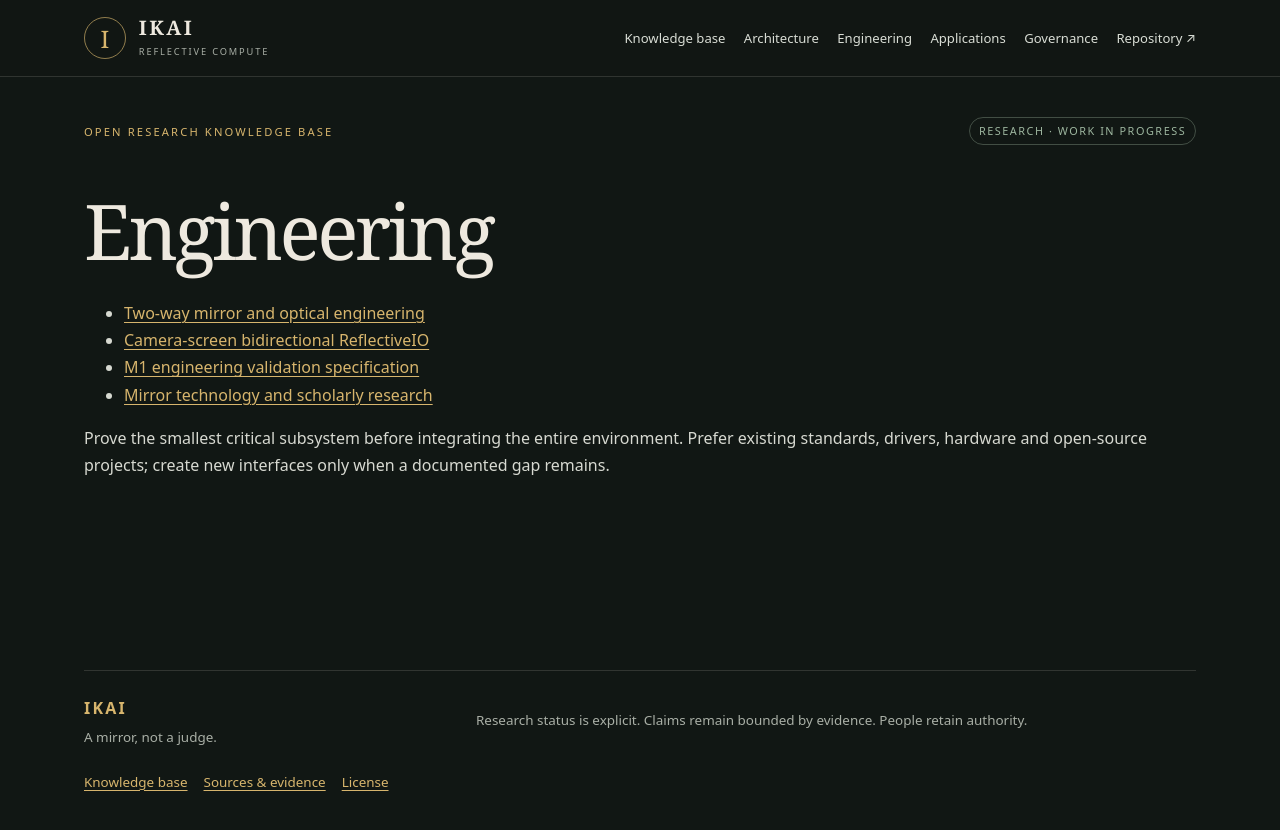
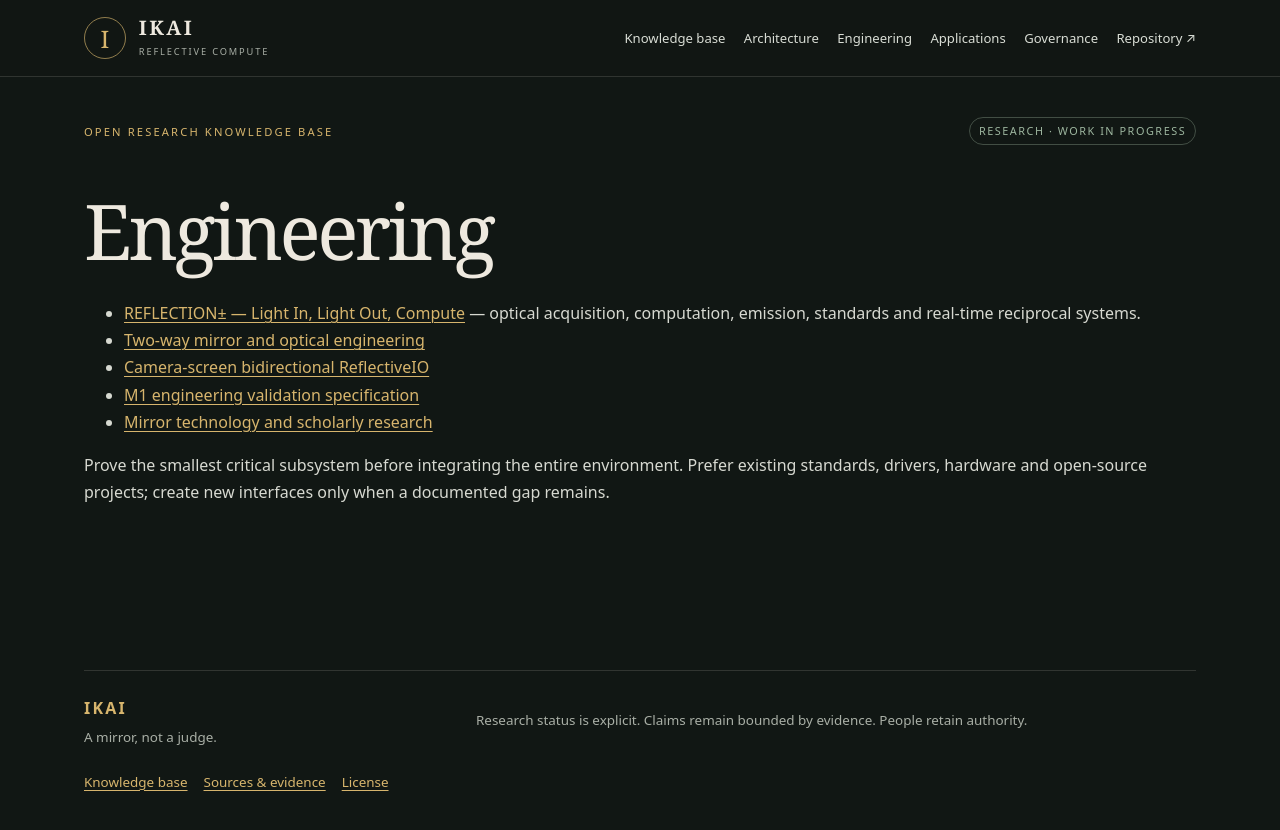
Before and after one commit to donfelohke/Ikai, a Jekyll site: the page built from wiki/engineering/index.md, in a window 1280 px wide. Shown: the top 830 px of the page. Built offline with Jekyll 4.4.1, drawn with Linux system fonts in a browser that asks for light colours.

Commit message:
IKAI: add optical-computational research to engineering index

```diff
--- a/wiki/engineering/index.md
+++ b/wiki/engineering/index.md
@@ -3,6 +3,7 @@ title: Engineering
 ---
 # Engineering
 
+- [REFLECTION± — Light In, Light Out, Compute](optical-compute/) — optical acquisition, computation, emission, standards and real-time reciprocal systems.
 - [Two-way mirror and optical engineering](optics/)
 - [Camera-screen bidirectional ReflectiveIO](realtime-io/)
 - [M1 engineering validation specification](../../docs/IKAI-MIRROR-M1-ENGINEERING-VALIDATION-2026-11-18.md)
```
